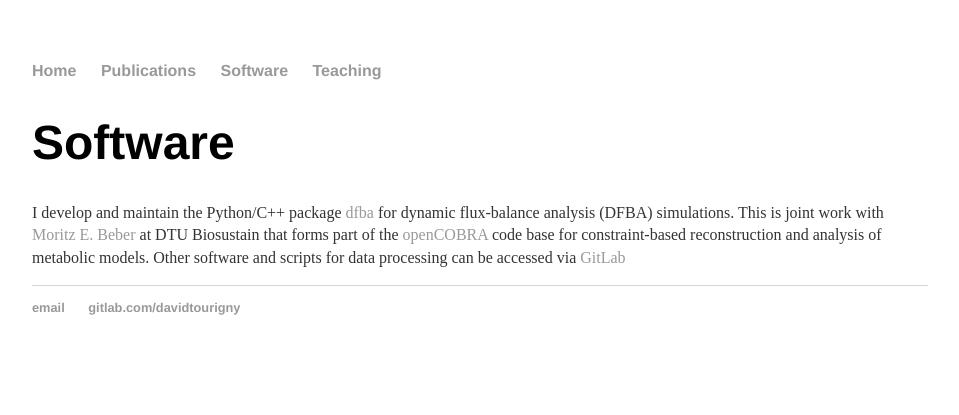
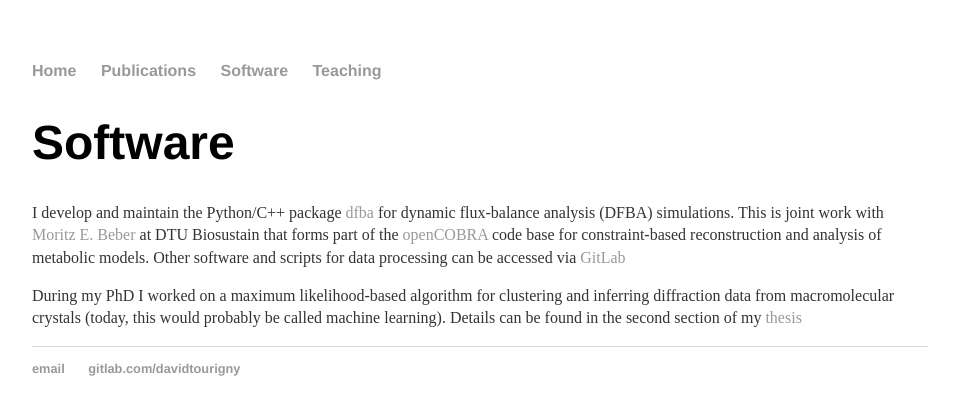
Before and after one commit to davidtourigny/davidtourigny.github.io, a Jekyll site: the page built from software/index.html, in a window 1280 px wide. Shown: the top 415 px of the page, without its empty margins (160-1119 px from the left). Built offline with Jekyll 4.4.1, drawn with Linux system fonts in a browser that asks for light colours.

Commit message:
Add thesis

```diff
--- a/software/index.html
+++ b/software/index.html
@@ -7,4 +7,6 @@ title: Software, David S. Tourigny
 			<h1>Software</h1>
 			<p>I develop and maintain the Python/C++ package <a href="https://pypi.org/project/dfba/">dfba</a> for dynamic flux-balance analysis (DFBA) simulations. This is joint work with <a href="https://twitter.com/me_beber?lang=en">Moritz E. Beber</a> at DTU Biosustain that forms part of the <a href="https://opencobra.github.io/">openCOBRA</a> code base for constraint-based reconstruction and analysis of metabolic models. Other software and scripts for data processing can be accessed via <a href="https://gitlab.com/davidtourigny">GitLab</a> </p>
 
+            <p> During my PhD I worked on a maximum likelihood-based algorithm for clustering and inferring diffraction data from macromolecular crystals (today, this would probably be called machine learning). Details can be found in the second section of my <a href="./PhD_Tourigny2014.pdf" class="download" title="thesis">thesis</a> </p>
+
 		</div>
```
Also changed, not shown: 1 other file.
